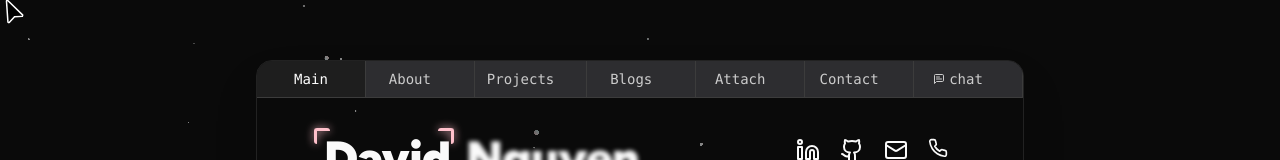
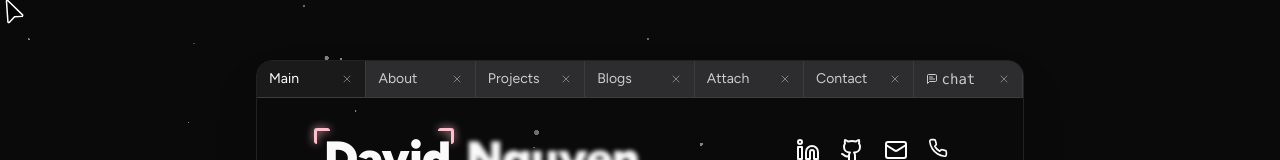
Before and after one commit to dvnguyen02/pweb, a Next.js app: page / in a window 1280 px wide. Both pictures are taken after a click on the button "ESC". Shown: the top 160 px of the page. Built offline with nearby package versions, Linux system fonts and the light colour scheme.

Commit message:
feat: change the tab formats

```diff
--- a/src/app/page.tsx
+++ b/src/app/page.tsx
@@ -96,34 +96,28 @@ export default function Page() {
 					</div>
 
 					{/* PowerShell-style Terminal Tabs */}
-					<div className="bg-[#1e1e1e] border-b border-[#3c3c3c] flex flex-row w-full relative">
-						{/* Main tabs - distributed evenly */}
+					<div className="bg-[#1e1e1e] border-b border-[#3c3c3c] flex flex-row w-full relative">					{/* Main tabs */}
 						{tabs.map((tab, index) => (
 							<div
 								key={tab.name}
 								className={cn(
-									"relative flex items-center justify-center px-3 py-2 text-sm cursor-pointer group flex-1",
+									"relative flex items-center justify-between px-3 py-2 text-sm cursor-pointer group flex-1",
 									"bg-[#2d2d30] text-[#cccccc] border-r border-[#3c3c3c]",
 									"hover:bg-[#383838] transition-colors duration-150",
-									activeTab.name === tab.name && "bg-[#1e1e1e] text-white"
+									activeTab.name === tab.name && "bg-[#1a1a1a] text-white"
 								)}
 								onClick={() => setActiveTab(tab)}
 							>
-								<span className="select-none font-mono">
+								<span className="select-none">
 									{tab.name}
-								</span>
-								{/* Close button for non-active tabs */}
-								{activeTab.name !== tab.name && (
-									<X className="w-3 h-3 ml-2 opacity-0 group-hover:opacity-60 hover:opacity-100 transition-opacity" />
-								)}
+								</span>								{/* Close button - always show, white color */}
+								<X className="w-3 h-3 opacity-40 group-hover:opacity-60 hover:opacity-100 transition-opacity text-white hover:text-gray-200" />
 							</div>
-						))}
-
-						{/* Chat Tab - appears after loader, also takes equal space */}
+						))}					{/* Chat Tab - appears after loader*/}
 						{!showLoader && (
 							<div
 								className={cn(
-									"relative flex items-center justify-center px-3 py-2 text-sm cursor-pointer group flex-1",
+									"relative flex items-center justify-between px-3 py-2 text-sm cursor-pointer group flex-1",
 									"bg-[#2d2d30] text-[#cccccc] border-r border-[#3c3c3c]",
 									"hover:bg-[#383838] transition-colors duration-150"
 								)}
@@ -134,7 +128,7 @@ export default function Page() {
 									<MessageSquareText className="w-3 h-3 mr-1" />
 									<span className="select-none font-mono">chat</span>
 								</div>
-								<X className="w-3 h-3 ml-2 opacity-0 group-hover:opacity-60 hover:opacity-100 transition-opacity" />
+								<X className="w-3 h-3 opacity-40 group-hover:opacity-60 hover:opacity-100 transition-opacity text-white hover:text-gray-200" />
 							</div>
 						)}
 					</div>
```
